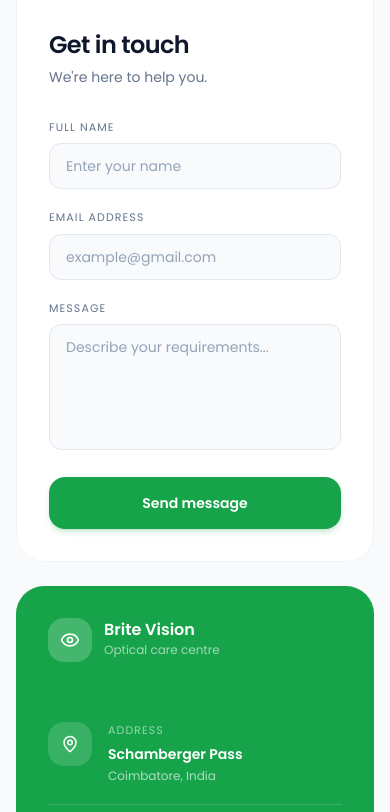
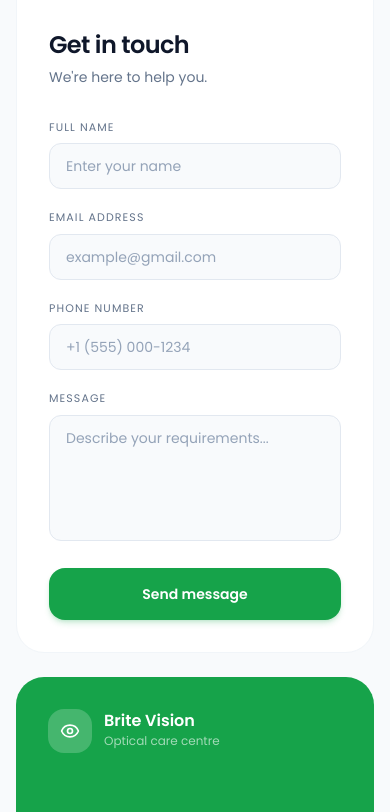
Before and after one commit to Codearrival-Tech/Brite-Vision-Optical, a React (Vite) app in the folder Client/: page / in a window 390 px wide. Shown: the part 6316-7128 px from the top of the page. Built offline with nearby package versions, Linux system fonts and the light colour scheme; no server answers.

Commit message:
add: update phonenumber session

```diff
--- a/Client/src/Pages/ContactSection.tsx
+++ b/Client/src/Pages/ContactSection.tsx
@@ -84,6 +84,7 @@ const ContactSection: React.FC = () => {
   const [formData, setFormData] = useState({
     name: "",
     email: "",
+    phone: "",
     message: "",
     date: "",
     slot: "Morning slot",
@@ -138,6 +139,7 @@ const ContactSection: React.FC = () => {
       [sheetKeyMap[formType]]: {
         name: formData.name,
         email: formData.email,
+        phone: formData.phone,
         message: formData.message,
         ...(formType === "appointment" && {
           date: formData.date,
@@ -159,7 +161,7 @@ const ContactSection: React.FC = () => {
 
       // Reset form
       setFormData({
-        name: "", email: "", message: "",
+        name: "", email: "", phone: "", message: "",
         date: "", slot: "Morning slot", time: "",
         frameModel: "", lens: "Blue light filter"
       });
@@ -212,7 +214,7 @@ const ContactSection: React.FC = () => {
             </div>
 
             <form className="space-y-5" onSubmit={handleSubmit}>
-              <div className="grid grid-cols-1 sm:grid-cols-2 gap-5">
+              <div className="grid grid-cols-1 sm:grid-cols-3 gap-5">
                 <div className="space-y-2">
                   <label className="block text-[11px] font-medium text-slate-500 uppercase tracking-widest">
                     Full name
@@ -238,6 +240,20 @@ const ContactSection: React.FC = () => {
                     value={formData.email}
                     onChange={handleChange}
                     placeholder="example@gmail.com"
+                    className={inputCls}
+                  />
+                </div>
+                <div className="space-y-2">
+                  <label className="block text-[11px] font-medium text-slate-500 uppercase tracking-widest">
+                    Phone number
+                  </label>
+                  <input
+                    type="tel"
+                    name="phone"
+                    required
+                    value={formData.phone}
+                    onChange={handleChange}
+                    placeholder="+1 (555) 000-1234"
                     className={inputCls}
                   />
                 </div>
```
